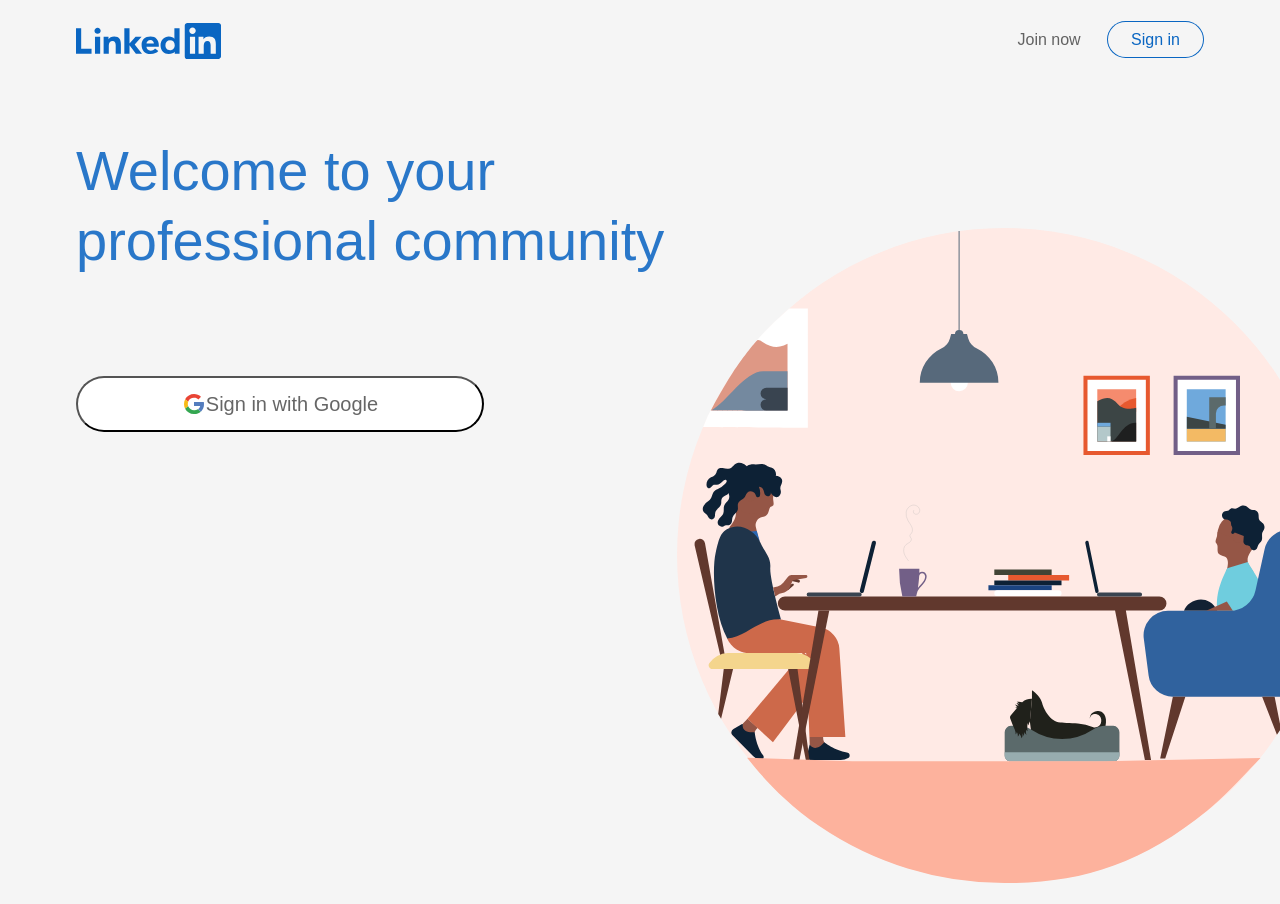
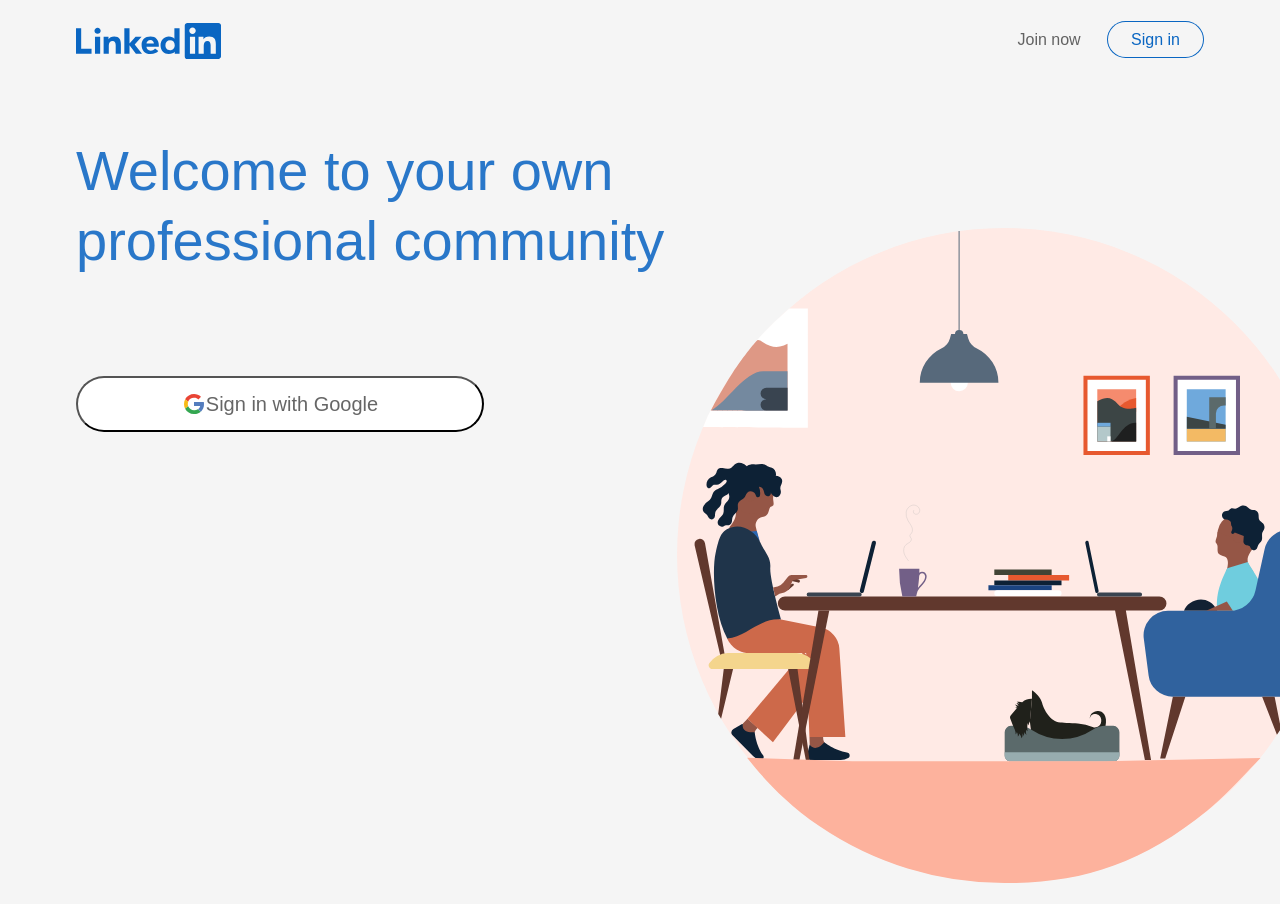
Before and after one commit to Maniabhishek/LinkedInClone, a React (Create React App) app: page / in a window 1280 px wide. Shown: the top 904 px of the page. Built offline with nearby package versions, Linux system fonts and the light colour scheme; no server answers.

Commit message:
firebase deploy

```diff
--- a/src/components/Login.js
+++ b/src/components/Login.js
@@ -17,7 +17,7 @@ const Login = (props) =>{
      </Nav>
      <Section>
          <Hero>
-             <h1>Welcome to your professional community</h1>
+             <h1>Welcome to your own professional community</h1>
              <img src="images/login-hero.svg" alt=""/>
 
          </Hero>
```
Also changed, not shown: firebase.json (added), 1 other file (tests, documents, lock files or other folders).
